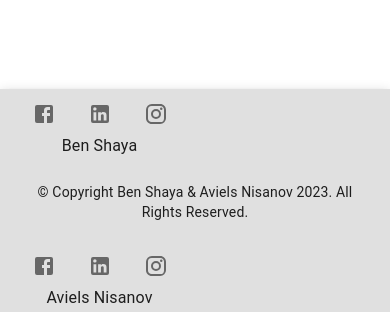
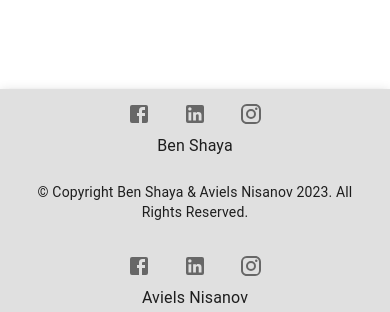
Before and after one commit to Avielnis/FullStack-BlogBox, a React (Create React App) app: page /EditPassword in a window 390 px wide. Shown: the part 529-841 px from the top of the page. Built offline with nearby package versions, Linux system fonts and the light colour scheme; no server answers.

Commit message:
test footer on mobile

```diff
--- a/src/components/Footer.js
+++ b/src/components/Footer.js
@@ -17,8 +17,8 @@ const Footer = () => {
             top: 'auto'
         }}>
             <Toolbar>
-                <Grid container spacing={3} alignItems="center">
-                    <Grid item xs={6} sm={6} md={4}>
+                <Grid container spacing={3} alignItems="center" flexDirection={{ xs: 'column', sm: 'row' }}>
+                    <Grid item xs={12} sm={6} md={4}>
                         <Box textAlign="center">
                             <Box display="flex" justifyContent="center" gap={2}>
                                 <IconButton href="https://www.facebook.com/ben.shaya.5" target="_blank" rel="noreferrer" sx={{ '&:hover': { color: '#1a237e' } }}>
@@ -41,7 +41,7 @@ const Footer = () => {
                         </Typography>
                     </Grid>
 
-                    <Grid item xs={6} sm={6} md={4}>
+                    <Grid item xs={12} sm={6} md={4}>
                         <Box textAlign="center">
                             <Box display="flex" justifyContent="center" gap={2}>
                                 <IconButton href="https://www.facebook.com/avielni" target="_blank" rel="noreferrer" sx={{ '&:hover': { color: '#1a237e' } }}>
```
